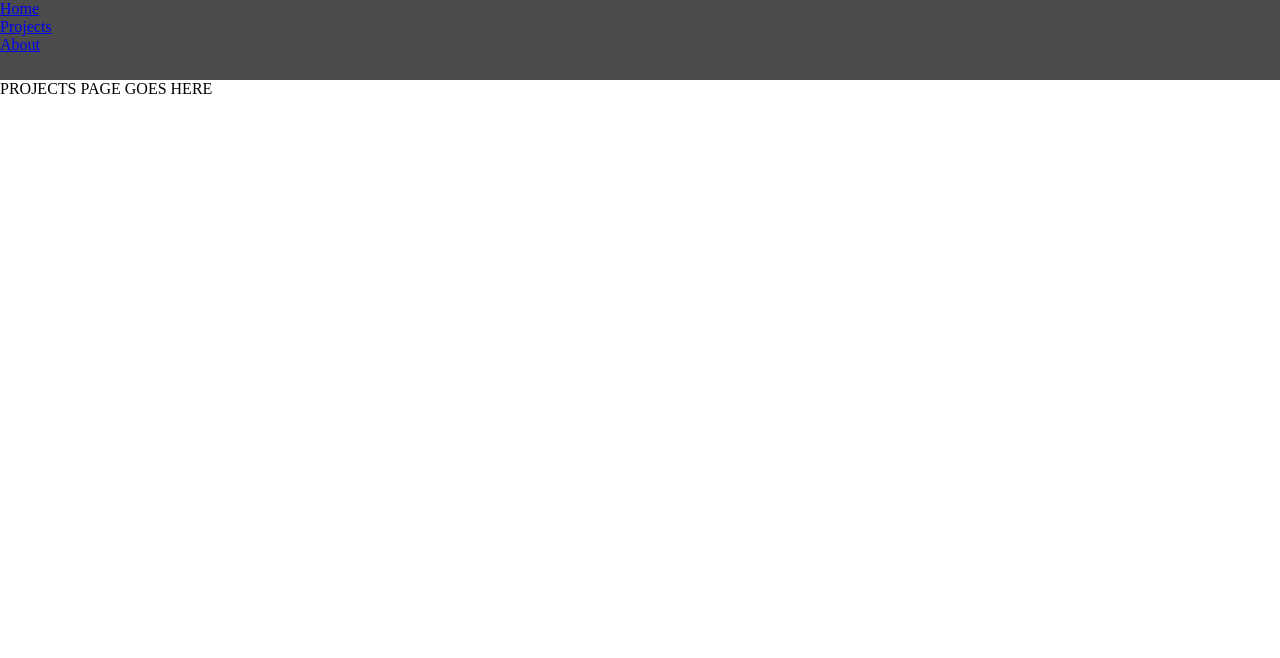
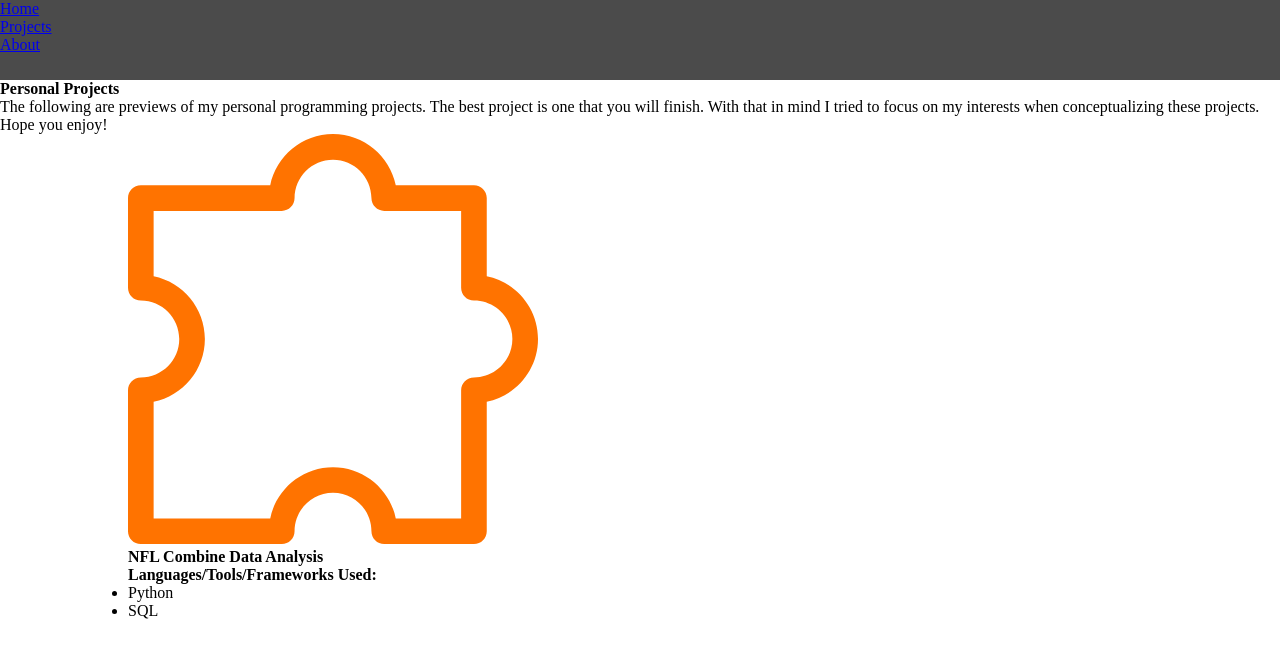
Before and after one commit to cammcding/personal-site, a React (Vite) app in the folder impl/: page /projects in a window 1280 px wide. Shown: the top 658 px of the page. Built offline with nearby package versions, Linux system fonts and the light colour scheme.

Commit message:
Project Page Basics

```diff
--- /dev/null
+++ b/impl/src/components/ProjectCard.jsx
@@ -0,0 +1,30 @@
+import PropTypes from "prop-types";
+
+export default function ProjectCard(props) {
+
+    const langListItems = props.langs.map((lang) =>
+        <li className="language-used" key={lang}>{lang}</li>
+    );
+
+    return(
+        <div className="project-card">
+            <img className="project-card-img" src={props.imgSource}></img>
+            <h2 className="project-card-title">{props.name}</h2>
+            <p className="project-card-desc">{props.desc}</p>
+            <h3 className="project-card-lang-title">
+                Languages/Tools/Frameworks Used:
+            </h3>
+            <ul className="project-card-languages-used-list">
+                {langListItems}
+            </ul>
+        </div>
+    );
+}
+
+ProjectCard.propTypes = {
+    name: PropTypes.string,
+    imgSource: PropTypes.string,
+    desc: PropTypes.string,
+    langs: PropTypes.array,
+    link: PropTypes.array,
+};
--- /dev/null
+++ b/impl/src/components/Projects.jsx
@@ -0,0 +1,17 @@
+import imgSrc from "../assets/top-left-fun-block.svg";
+
+import ProjectCard from "./ProjectCard.jsx";
+
+export default function Projects() {
+
+    return(
+        <>
+        <ProjectCard
+            name="NFL Combine Data Analysis"
+            imgSource={imgSrc}
+            desc=""
+            langs={["Python", "SQL"]}
+            link="https://github.com/cammcding/nfl-data-analysis-may-2023"/>
+        </>
+    );
+}
--- a/impl/src/master-style.css
+++ b/impl/src/master-style.css
@@ -99,3 +99,24 @@ body {
 .home-page-title#title-fun {
     color: var(--theme-blue)
 }
+
+
+
+
+/* ============ Projects Page Project Card ============ */
+
+.projects-page-preview-container {
+    margin-inline: auto;
+    position: relative;
+    width: 80vw;
+}
+
+.project-card {
+    width: 40%;
+    height: width;
+}
+
+.project-card-img {
+    height: 100%;
+    width: 100%;
+}
--- a/impl/src/routes/ProjectsPage.jsx
+++ b/impl/src/routes/ProjectsPage.jsx
@@ -1,11 +1,24 @@
-
+import Projects from "../components/Projects";
 
 export default function ProjectsPage() {
 
 
     return(
-        <div>
-            PROJECTS PAGE GOES HERE
+        <div className="projects-page-container">
+            <div className="projects-page-top-text-container">
+                <h1 className="projects-page-title">
+                    Personal Projects
+                </h1>
+                <p className="projects-page-info">
+                    The following are previews of my personal programming projects.
+                    The best project is one that you will finish. With that in mind
+                    I tried to focus on my interests when conceptualizing these
+                    projects. Hope you enjoy!
+                </p>
+            </div>
+            <div className="projects-page-preview-container">
+                <Projects />
+            </div>
         </div>
     );
 }
```
